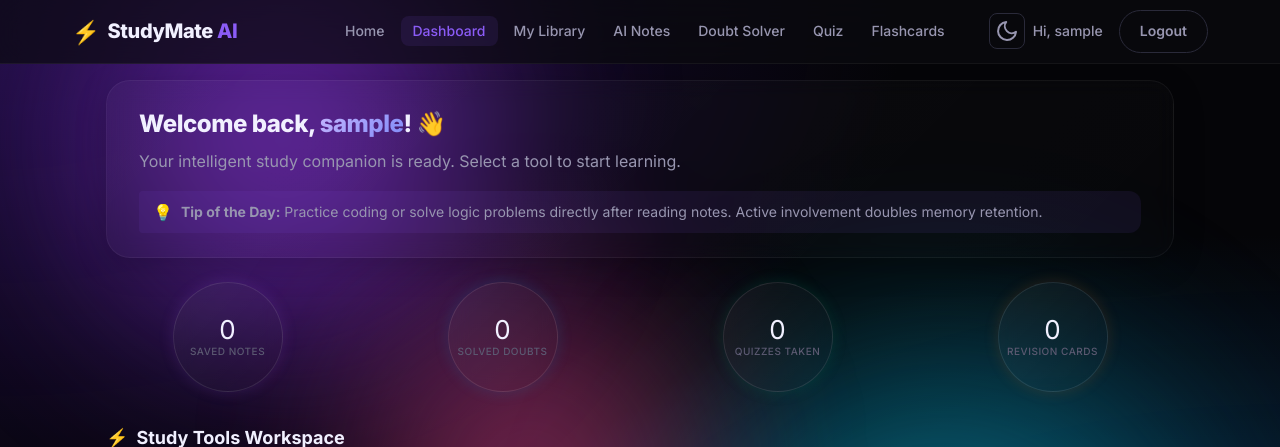
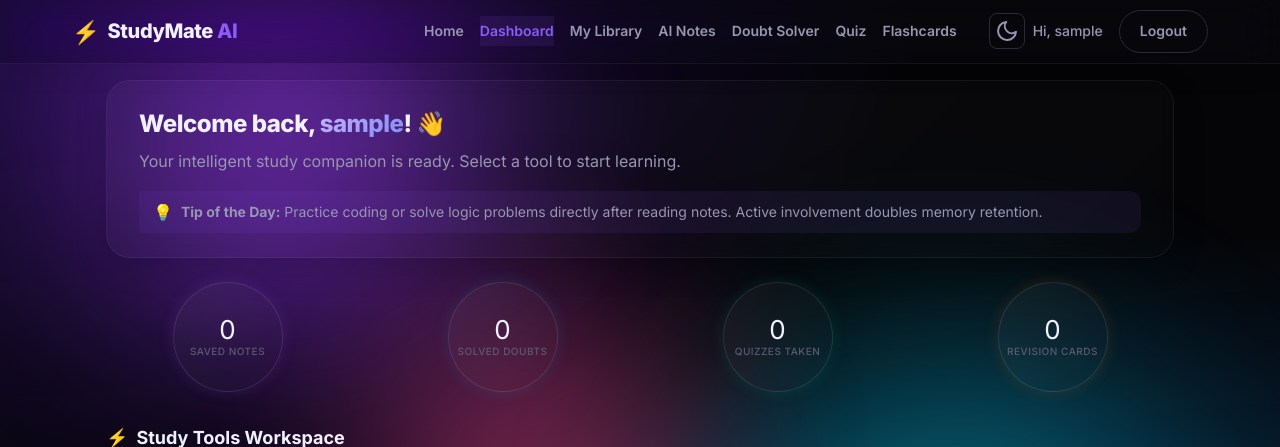
Before and after one commit to rajaswami6367/StudyMate.AI, a Flask app: page /dashboard in a window 1280 px wide. Shown: the top 447 px of the page. Run offline with Flask 3, Linux system fonts and the light colour scheme; the visitor is signed in with stand-in values (Sample User, id 1); data that the repository does not hold is empty.

Commit message:
Make status bar highly dynamic with glassmorphism and animated sliding glowing underlines

```diff
--- a/static/css/style.css
+++ b/static/css/style.css
@@ -195,16 +195,18 @@ img { max-width: 100%; display: block; }
   height: var(--nav-height);
   display: flex;
   align-items: center;
-  background: rgba(10, 10, 15, 0.7);
-  backdrop-filter: blur(20px);
-  -webkit-backdrop-filter: blur(20px);
-  border-bottom: 1px solid rgba(255,255,255,0.05);
-  transition: background var(--transition-normal);
+  background: rgba(10, 10, 15, 0.4);
+  backdrop-filter: blur(24px) saturate(180%);
+  -webkit-backdrop-filter: blur(24px) saturate(180%);
+  border-bottom: 1px solid rgba(255, 255, 255, 0.05);
+  box-shadow: 0 4px 30px rgba(0, 0, 0, 0.1);
+  transition: all var(--transition-normal);
 }
 
 .navbar.scrolled {
-  background: rgba(10, 10, 15, 0.95);
-  border-bottom-color: var(--bg-border);
+  background: rgba(10, 10, 15, 0.85);
+  border-bottom-color: rgba(255, 255, 255, 0.1);
+  box-shadow: 0 4px 30px rgba(0, 0, 0, 0.3);
 }
 
 .nav-container {
@@ -225,6 +227,10 @@ img { max-width: 100%; display: block; }
   font-weight: 800;
   font-size: var(--font-size-xl);
   letter-spacing: -0.02em;
+  transition: text-shadow 0.3s ease;
+}
+.nav-logo:hover {
+  text-shadow: 0 0 15px rgba(255, 255, 255, 0.3);
 }
 .logo-icon { font-size: 1.4rem; }
 .logo-accent { color: var(--accent); }
@@ -233,21 +239,41 @@ img { max-width: 100%; display: block; }
 .nav-links {
   display: flex;
   align-items: center;
-  gap: var(--space-xs);
+  gap: var(--space-md);
   margin-left: auto;
 }
 
 .nav-link {
-  padding: 0.4rem 0.75rem;
-  border-radius: var(--radius-sm);
+  padding: 0.4rem 0;
   font-size: var(--font-size-sm);
   color: var(--text-secondary);
-  font-weight: 500;
+  font-weight: 600;
+  position: relative;
+  overflow: hidden;
   transition: all var(--transition-fast);
 }
+
+.nav-link::after {
+  content: '';
+  position: absolute;
+  bottom: 0;
+  left: 50%;
+  width: 0;
+  height: 2px;
+  background: var(--primary-light);
+  transition: all 0.3s cubic-bezier(0.4, 0, 0.2, 1);
+  transform: translateX(-50%);
+  border-radius: 2px;
+}
+
+.nav-link:hover::after, .nav-link.active::after {
+  width: 100%;
+  box-shadow: 0 0 10px var(--primary-light);
+}
+
 .nav-link:hover {
-  color: var(--text-primary);
-  background: var(--bg-elevated);
+  color: #fff;
+  transform: translateY(-1px);
 }
 
 /* Nav Actions */
--- a/templates/base.html
+++ b/templates/base.html
@@ -35,7 +35,7 @@
     Flask uses this to find the file inside the static/ folder correctly.
     The curly braces are Jinja2 — Flask's way of writing Python inside HTML.
   -->
-  <link rel="stylesheet" href="{{ url_for('static', filename='css/style.css') }}?v=1.3" />
+  <link rel="stylesheet" href="{{ url_for('static', filename='css/style.css') }}?v=1.4" />
 
   <!-- Each page can add its own extra CSS if needed -->
   {% block extra_css %}{% endblock %}
```
